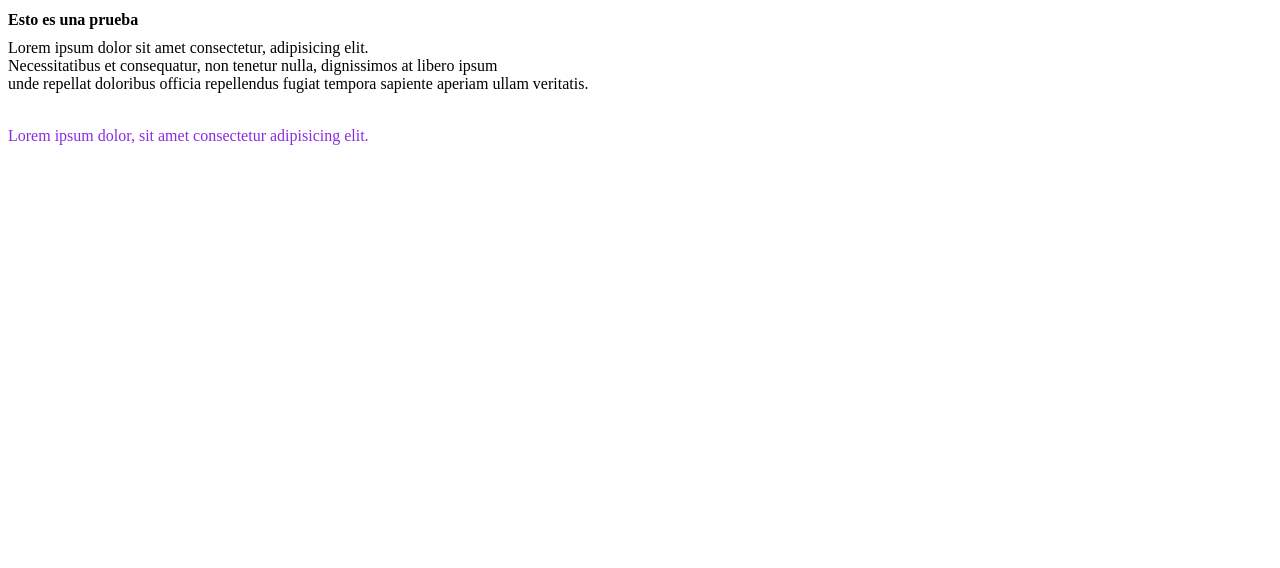
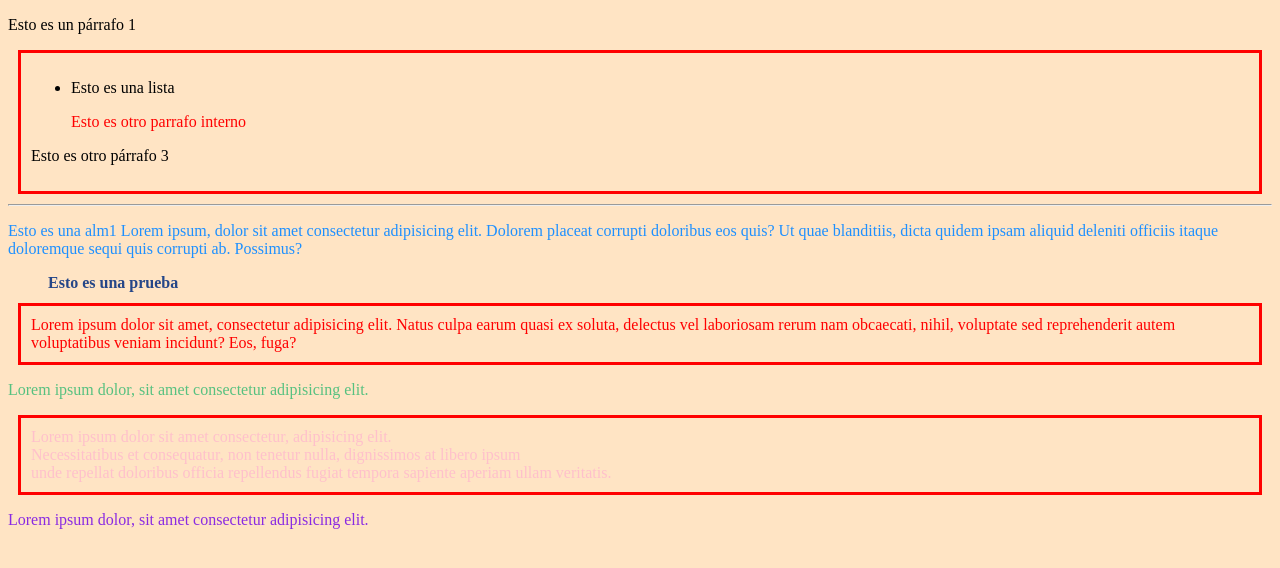
Before and after one commit to deminore/generation-ch16, a plain HTML site: page 2-intro-web/intro-CSS/index.html in a window 1280 px wide. Drawn offline with Linux system fonts and the light colour scheme.

Commit message:
Continuación introduccion a CSSL

```diff
--- /dev/null
+++ b/2-intro-web/intro-CSS/css/selector.css
@@ -0,0 +1,9 @@
+div{
+    border: red 3px solid;
+    margin: 10px;
+    padding: 10px;
+}
+
+div li p{
+    color: red;
+}
--- a/2-intro-web/intro-CSS/index.html
+++ b/2-intro-web/intro-CSS/index.html
@@ -7,32 +7,102 @@
     <meta name="viewport" content="width=device-width, initial-scale=1.0">
     <title>Document</title>
 
+    <!-- PRIORIDAD CERO -->
     <style type="text/css" media="all">
-    *{ /* * es un selector universal para "dar formato a todo el cuerpo"*/
-        font-size: 1rem; /* aquí solo se ajusta el tamaño del texto  */
-    }
+        * {
+            /* * es un selector universal para "dar formato a todo el cuerpo"*/
+            font-size: 1rem;
+            /* aquí solo se ajusta el tamaño del texto  */
+        }
 
-    p{
-        color: blueviolet;
-    }
+        p.aviso {
+            color: blueviolet;
+        }
 
+        div.nuevo {
+            color: pink;
+        }
     </style>
 
-    <!-- <link rel="stylesheet" href="css/style.css"> -->
+    <style>
+        *.univ {
+            color: #00af5da9
+        }
+    </style>
+
+    <style>
+        .univ1 {
+            color: red;
+        }
+    </style>
+
+    <link rel="stylesheet" href="css/style.css">
+    <link rel="stylesheet" href="css/selector.css">
+
+    <!-- SELECTOR  ID, E#e, ALMOHADILLA -->
+    <style>
+        p#alm1 {
+            color: aquamarine;
+        }
+    </style>
+
+    <style>
+        #alm2 {
+            color: deeppink;
+        }
+    </style>
+
+    <style>
+        *#alm3 {
+            color: dodgerblue;
+        }
+    </style>
 </head>
 
 <body>
-    <!-- <h1 style = "color: #36C;"> Esto es una prueba</h1> -->
-    <h1> Esto es una prueba</h1>
+    <p> Esto es un párrafo 1</p>
     <div>
+        <ul>
+            <li>
+                Esto es una lista
+                <p> Esto es otro parrafo interno</p>
+            </li>
+        </ul>
+        <p>Esto es otro párrafo 3</p>
+    </div>
+
+    <hr>
+
+    <p id="alm3">
+        Esto es una alm1
+        Lorem ipsum, dolor sit amet consectetur adipisicing elit. Dolorem placeat corrupti doloribus eos quis? Ut quae
+        blanditiis, dicta quidem ipsam aliquid deleniti officiis itaque doloremque sequi quis corrupti ab. Possimus?
+    </p>
+
+    <h1 style="color: rgb(37, 70, 136);"> Esto es una prueba</h1> <!-- #36C -->
+    <!-- <h1> Esto es una prueba</h1> -->
+
+    <div class="univ1">
+        Lorem ipsum dolor sit amet, consectetur adipisicing elit. Natus culpa earum quasi ex soluta, delectus vel
+        laboriosam rerum nam obcaecati, nihil, voluptate sed reprehenderit autem voluptatibus veniam incidunt? Eos,
+        fuga?
+    </div>
+
+    <p class="univ">
+        Lorem ipsum dolor, sit amet consectetur adipisicing elit.
+    </p>
+
+    <!--  PRIMER SELECTOR DE CLASE  -->
+    <div class="nuevo">
         Lorem ipsum dolor sit amet consectetur, adipisicing elit. <br>
         Necessitatibus et consequatur, non tenetur nulla, dignissimos at libero ipsum <br>
         unde repellat doloribus officia repellendus fugiat tempora sapiente aperiam ullam veritatis.
     </div>
-    <br>
-    <p>
+
+    <p class="aviso">
         Lorem ipsum dolor, sit amet consectetur adipisicing elit.
     </p>
+
 </body>
 
 </html>
```
Also changed, not shown: 2-intro-web/intro-CSS/selectores.html (added, +15 -0 lines).
